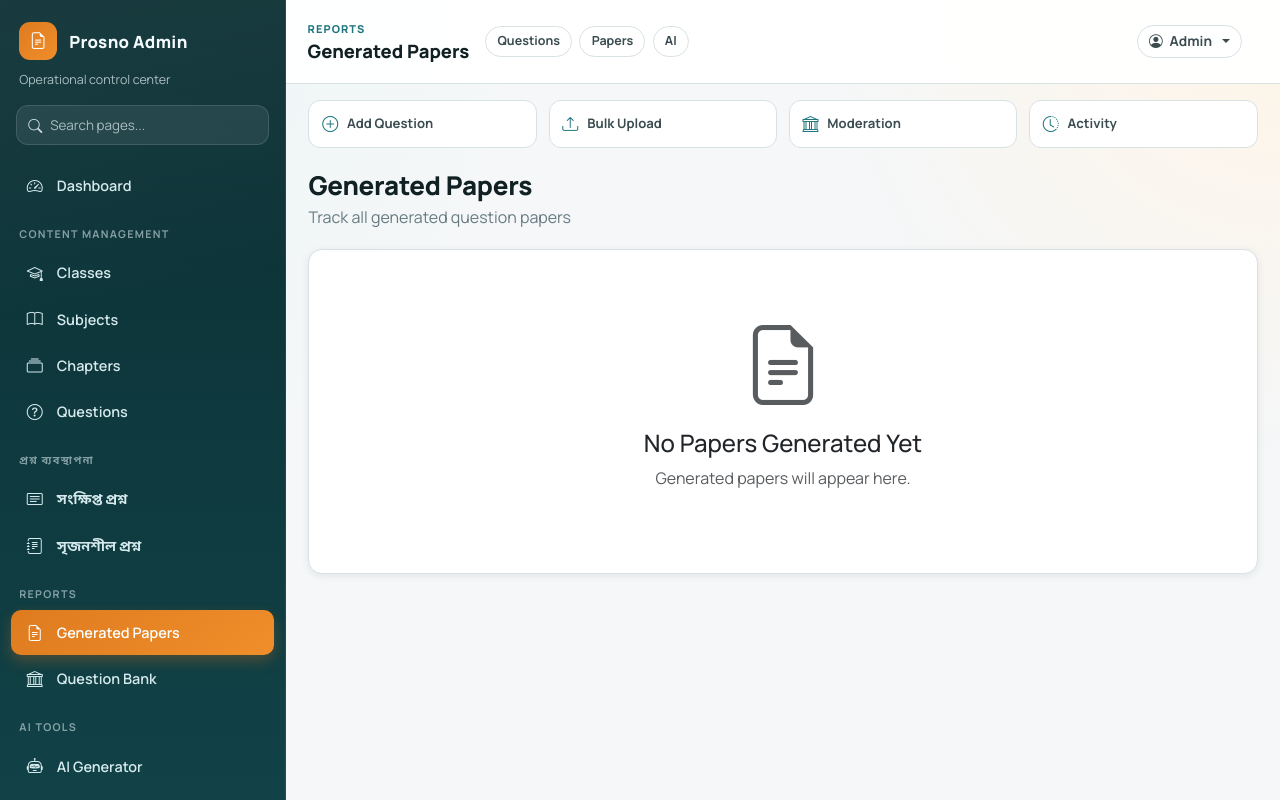
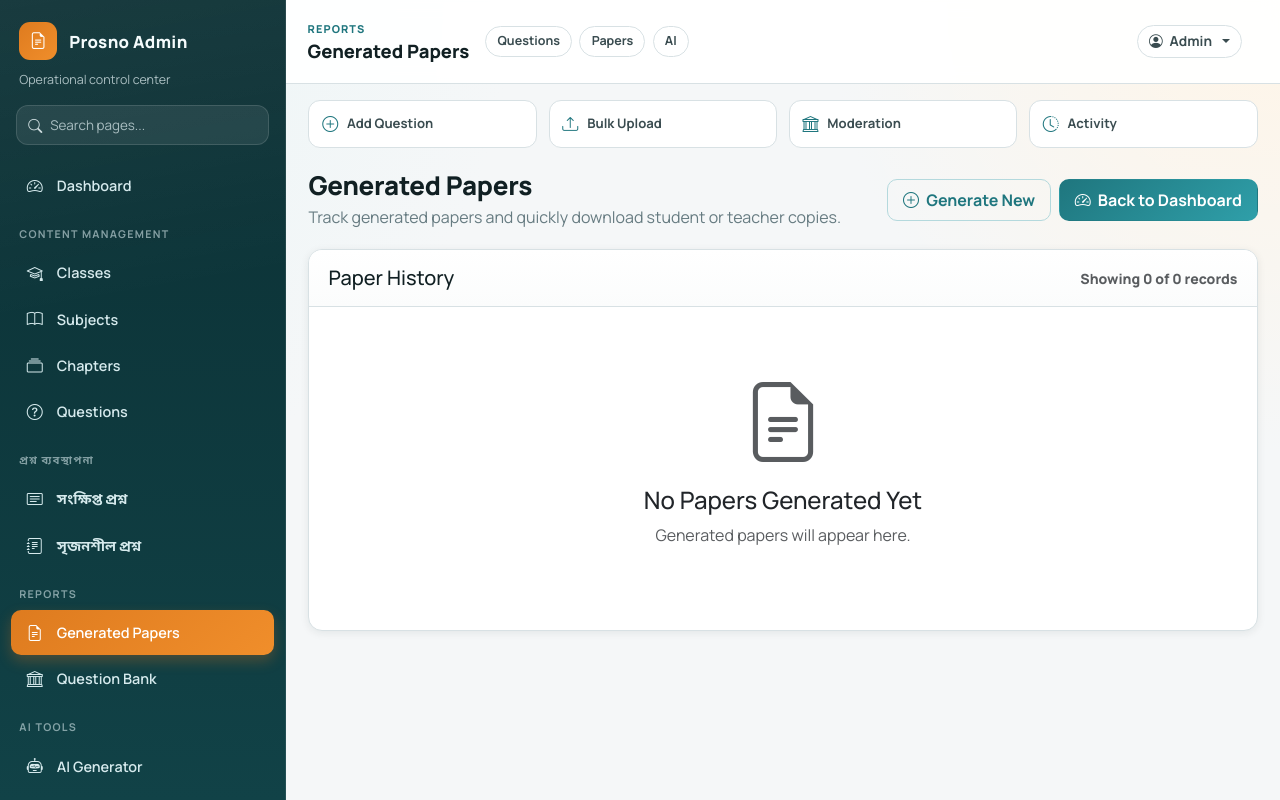
Before and after one commit to Shahriar-008/Prosno.io, a Flask app: page /admin/papers in a window 1280 px wide. Run offline with Flask 3, Linux system fonts and the light colour scheme; a user stored in the database is signed in; data that the repository does not hold is empty; some libraries are stand-ins or nearby versions.

Commit message:
another redesign

```diff
--- a/app/static/css/admin.css
+++ b/app/static/css/admin.css
@@ -58,6 +58,20 @@ body {
         radial-gradient(circle at 100% 0%, #fff5e7 0%, transparent 30%),
         var(--bg);
     color: var(--text-900);
+}
+
+a:focus-visible,
+button:focus-visible,
+input:focus-visible,
+select:focus-visible,
+textarea:focus-visible,
+.btn:focus-visible,
+.nav-link:focus-visible,
+.shortcut-card:focus-visible,
+.header-chip:focus-visible,
+.page-link:focus-visible {
+    outline: 3px solid rgba(47, 159, 169, 0.38);
+    outline-offset: 2px;
 }
 
 /* ===================================
@@ -372,8 +386,16 @@ body {
     color: var(--text-900);
 }
 
+.shortcut-card.w-100.h-100 {
+    min-height: 64px;
+}
+
 .page-content {
     padding: 1.4rem;
+}
+
+.page-header > div:last-child {
+    flex-shrink: 0;
 }
 
 .page-header {
@@ -606,6 +628,17 @@ body {
     background: linear-gradient(140deg, var(--brand-700), var(--brand-500));
 }
 
+@media (prefers-reduced-motion: reduce) {
+    *,
+    *::before,
+    *::after {
+        animation-duration: 0.01ms !important;
+        animation-iteration-count: 1 !important;
+        transition-duration: 0.01ms !important;
+        scroll-behavior: auto !important;
+    }
+}
+
 /* ===================================
    Responsive
    =================================== */
--- a/app/templates/admin/classes.html
+++ b/app/templates/admin/classes.html
@@ -6,7 +6,7 @@
 <div class="page-header d-flex justify-content-between align-items-center">
     <div>
         <h1>Classes</h1>
-        <p>Manage all classes/grades in your question bank</p>
+        <p>Manage class levels used across subjects, chapters, and questions.</p>
     </div>
     <a href="{{ url_for('admin.add_class') }}" class="btn btn-primary">
         <i class="bi bi-plus-circle me-1"></i> Add Class
@@ -14,6 +14,10 @@
 </div>
 
 <div class="card">
+    <div class="card-header d-flex justify-content-between align-items-center">
+        <h5 class="mb-0">Class Directory</h5>
+        <small class="text-muted">{{ classes|length }} classes configured</small>
+    </div>
     <div class="card-body">
         {% if classes %}
         <div class="table-responsive">
--- a/app/templates/admin/papers.html
+++ b/app/templates/admin/papers.html
@@ -3,12 +3,26 @@
 {% block title %}Generated Papers - Admin{% endblock %}
 
 {% block content %}
-<div class="page-header">
-    <h1>Generated Papers</h1>
-    <p>Track all generated question papers</p>
+<div class="page-header d-flex justify-content-between align-items-center">
+    <div>
+        <h1>Generated Papers</h1>
+        <p>Track generated papers and quickly download student or teacher copies.</p>
+    </div>
+    <div class="d-flex flex-wrap gap-2">
+        <a href="{{ url_for('main.generate') }}" class="btn btn-outline-primary" target="_blank">
+            <i class="bi bi-plus-circle me-1"></i> Generate New
+        </a>
+        <a href="{{ url_for('admin.dashboard') }}" class="btn btn-primary">
+            <i class="bi bi-speedometer2 me-1"></i> Back to Dashboard
+        </a>
+    </div>
 </div>
 
 <div class="card">
+    <div class="card-header d-flex justify-content-between align-items-center">
+        <h5 class="mb-0">Paper History</h5>
+        <small class="text-muted">Showing {{ papers.items|length }} of {{ papers.total }} records</small>
+    </div>
     <div class="card-body">
         {% if papers.items %}
         <div class="table-responsive">
--- a/app/templates/admin/subjects.html
+++ b/app/templates/admin/subjects.html
@@ -6,7 +6,7 @@
 <div class="page-header d-flex justify-content-between align-items-center">
     <div>
         <h1>Subjects</h1>
-        <p>Manage all subjects in your question bank</p>
+        <p>Manage subjects mapped to class levels and curriculum structure.</p>
     </div>
     <a href="{{ url_for('admin.add_subject') }}" class="btn btn-primary">
         <i class="bi bi-plus-circle me-1"></i> Add Subject
@@ -14,6 +14,10 @@
 </div>
 
 <div class="card">
+    <div class="card-header d-flex justify-content-between align-items-center">
+        <h5 class="mb-0">Subject Directory</h5>
+        <small class="text-muted">{{ subjects|length }} subjects configured</small>
+    </div>
     <div class="card-body">
         {% if subjects %}
         <div class="table-responsive">
```
Also changed, not shown: app/templates/admin/bank_dashboard.html (+13 -3 lines), app/templates/admin/questions.html (+10 -2 lines), app/templates/admin/users.html (+17 -5 lines).
